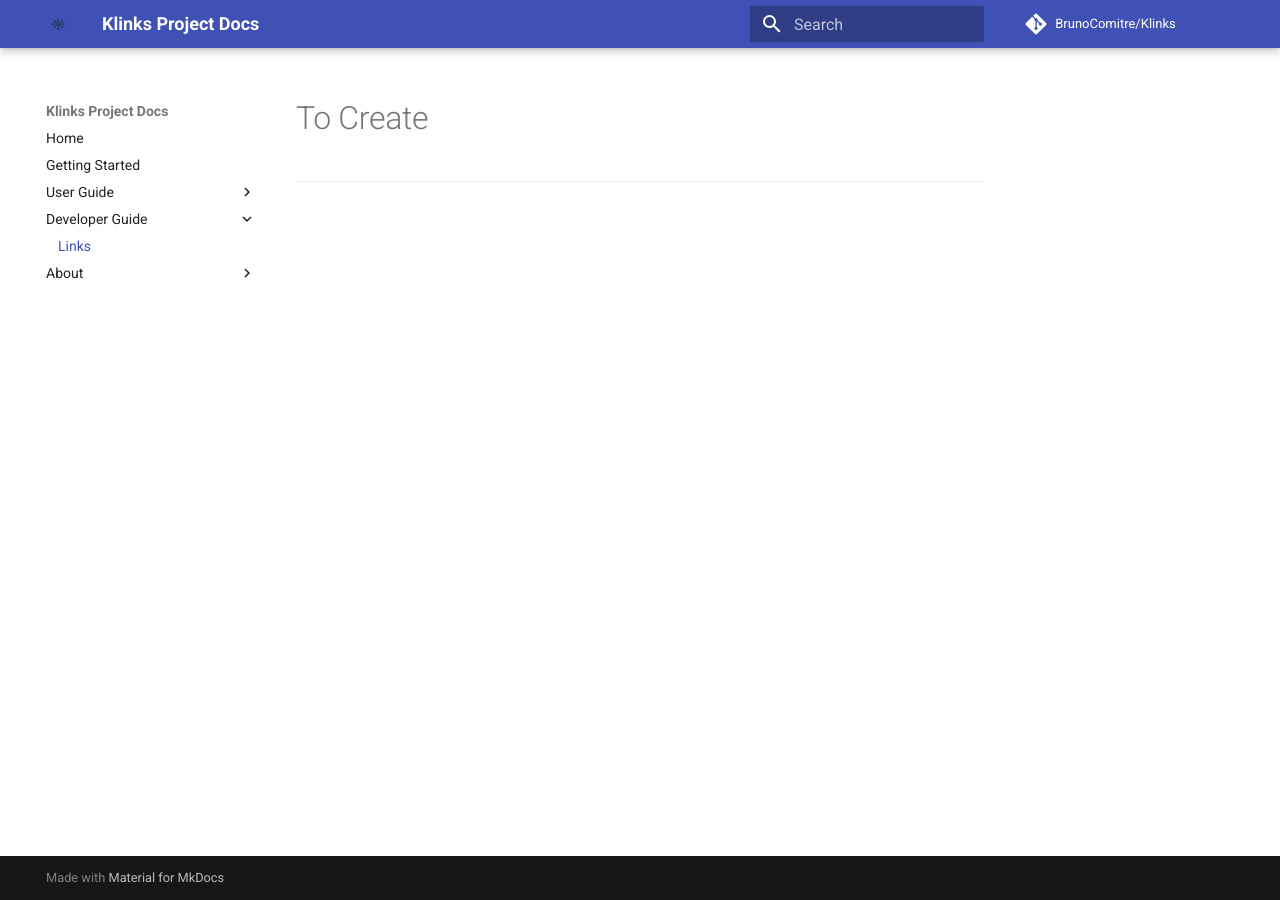
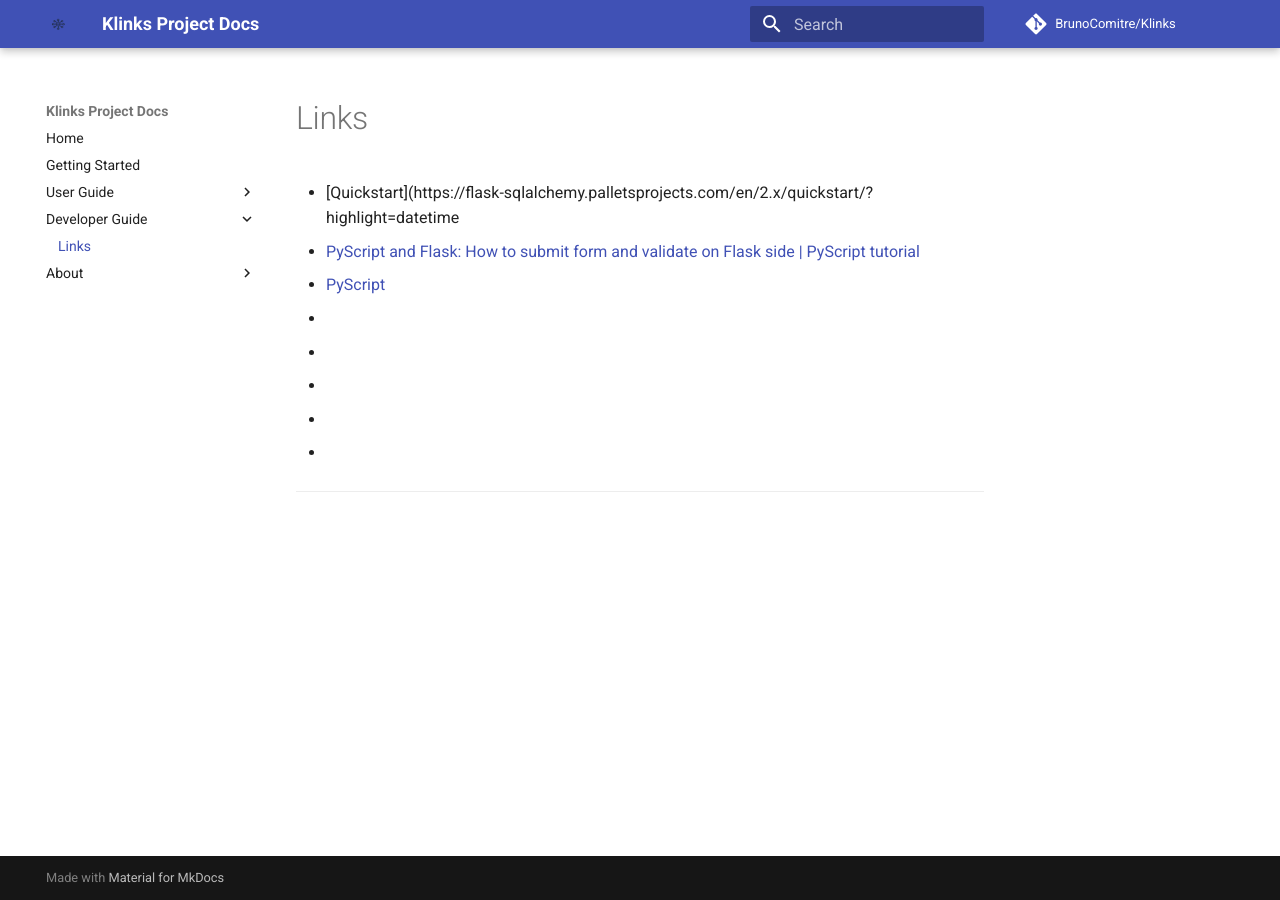
Before and after one commit to BrunoComitre/Klinks, an MkDocs documentation site: the page built from docs/dev-guide/links.md, in a window 1280 px wide. Built offline with MkDocs 1.6.1 and Material for MkDocs 9.7.7, drawn with Linux system fonts in a browser that asks for light colours; comment, search, counter and statistics services are not loaded.

Commit message:
Add links

```diff
--- a/docs/dev-guide/links.md
+++ b/docs/dev-guide/links.md
@@ -1,3 +1,12 @@
-# To Create
+# Links
+
+- [Quickstart](https://flask-sqlalchemy.palletsprojects.com/en/2.x/quickstart/?highlight=datetime
+- [PyScript and Flask: How to submit form and validate on Flask side | PyScript tutorial](https://www.youtube.com/watch?v=dw8UMzjUaTg&list=PLe4mIUXfbIqZ4U8guaxIoTxngeMqkXPoO)
+- [PyScript](https://pyscript.net)
+- []()
+- []()
+- []()
+- []()
+- []()
 
 ---
```
